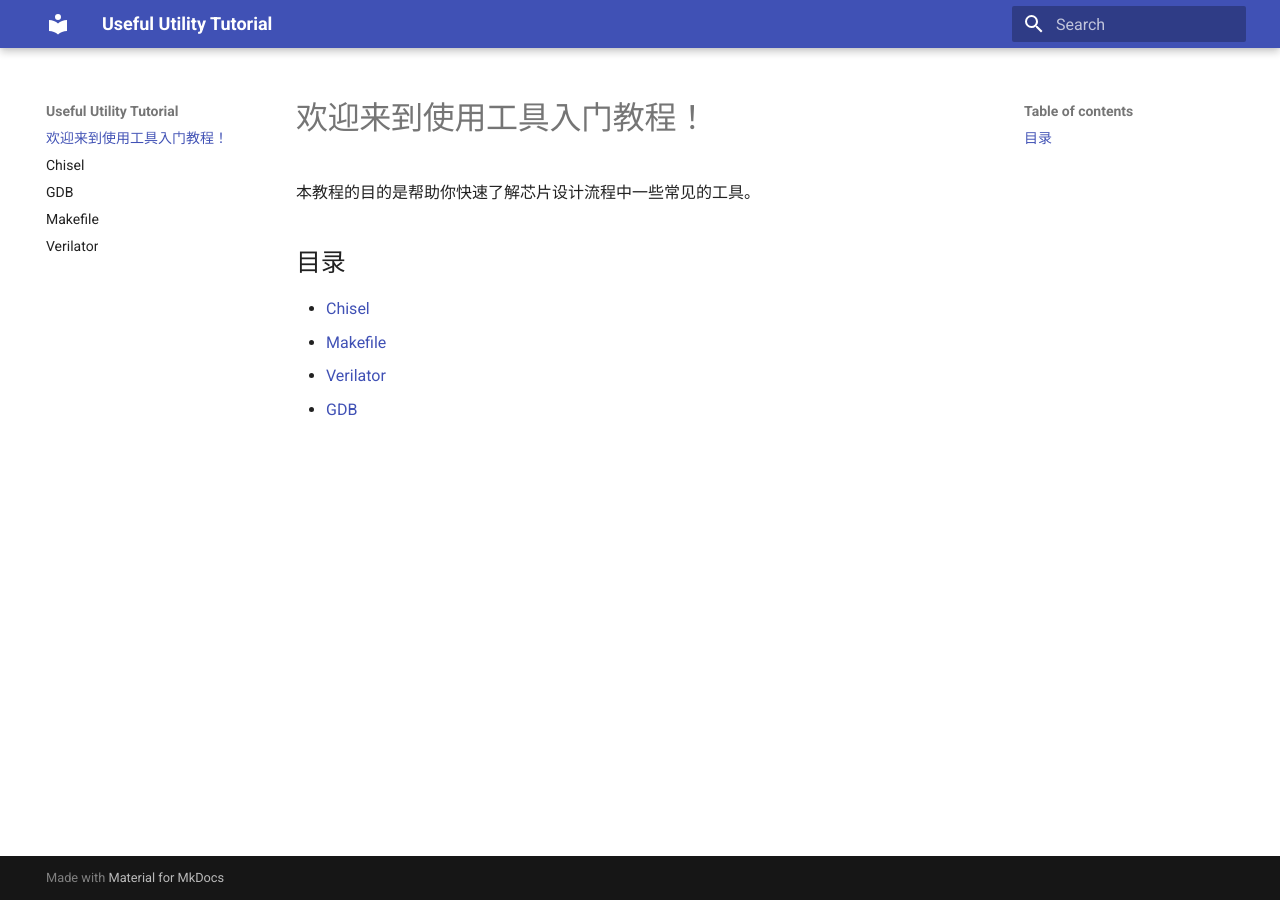
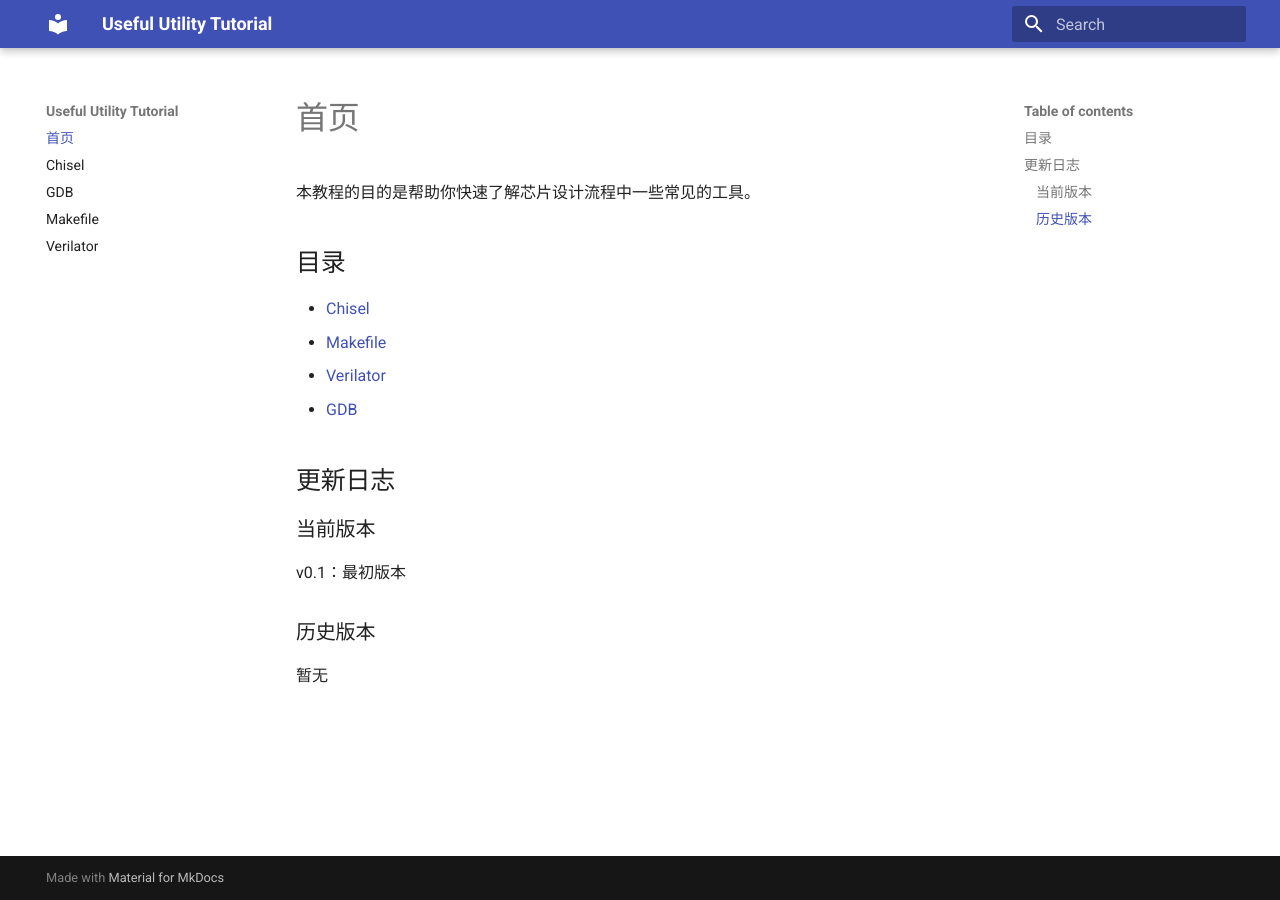
Before and after one commit to Siris-Limx/useful-utility-tutorial, an MkDocs documentation site: the page built from docs/index.md, in a window 1280 px wide. Built offline with MkDocs 1.6.1 and Material for MkDocs 9.7.7, drawn with Linux system fonts in a browser that asks for light colours.

Commit message:
first release version v0.1

```diff
--- a/docs/index.md
+++ b/docs/index.md
@@ -1,4 +1,4 @@
-# 欢迎来到使用工具入门教程！
+# 首页
 
 本教程的目的是帮助你快速了解芯片设计流程中一些常见的工具。
 
@@ -8,3 +8,14 @@
 - [Makefile](Makefile.md)
 - [Verilator](Verilator.md)
 - [GDB](GDB.md)
+
+
+## 更新日志
+
+### 当前版本
+
+v0.1：最初版本
+
+### 历史版本
+
+暂无
```
Also changed, not shown: README.md (+1 -1 lines), 1 other file.
